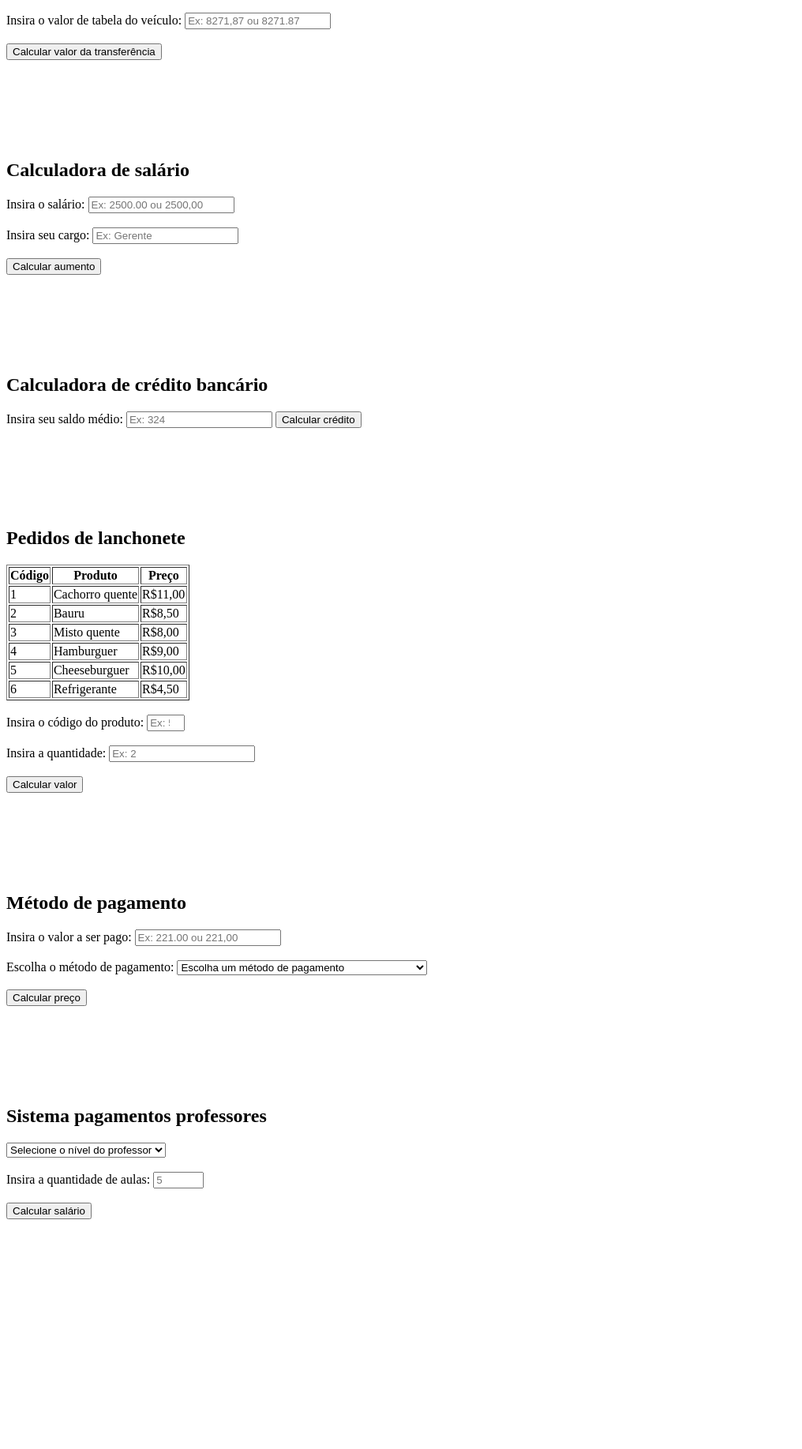
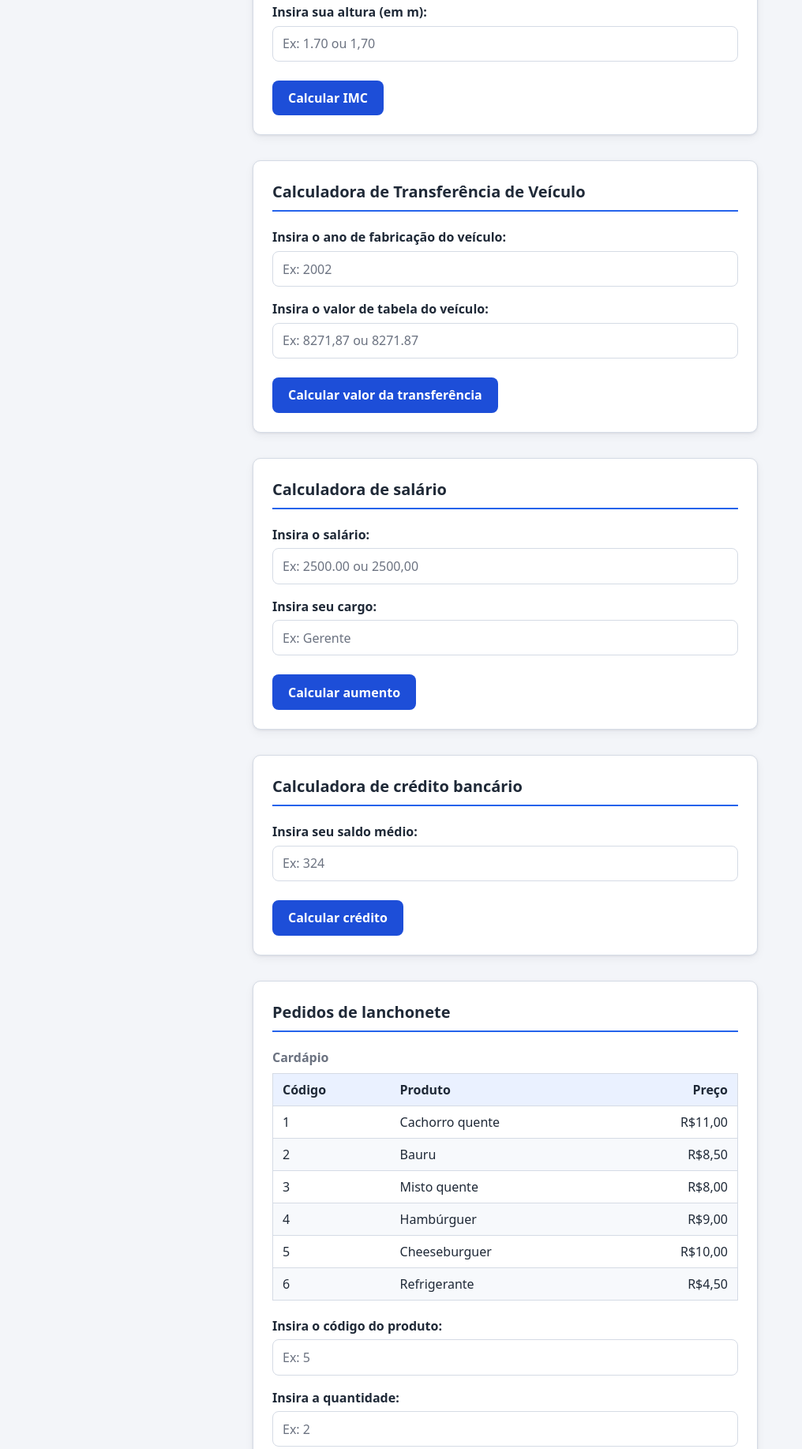
Before and after one commit to EduardoJM777/Trabalho-Segundo-Bimestre-desenv_para_internet-, a plain HTML site: page index.html in a window 1280 px wide. Shown: the part 672-2507 px from the top of the page at 79% size, without its empty margins (0-1016 px from the left). Before the commit the page ends 2330 px from the top, so only its background shows below. Drawn offline with Linux system fonts and the light colour scheme.

Commit message:
realizadas melhorias no html e adicionado css

```diff
--- a/index.html
+++ b/index.html
@@ -9,7 +9,12 @@
 </head>
 <body>
 
+    <main>
+
+        <section>
             <h2>Identificador de Triângulos</h2>
+
+            <div class="campo">
                 <label for="compA">Digite o primeiro comprimento:</label>
                 <input
                     type="number"
@@ -18,9 +23,9 @@
                     min="1"
                     step="0.01"
                     placeholder="Ex: 12">
+            </div>
 
-    <br><br>
-
+            <div class="campo">
                 <label for="compB">Digite o segundo comprimento:</label>
                 <input
                     type="number"
@@ -29,9 +34,9 @@
                     min="1"
                     step="0.01"
                     placeholder="Ex: 15">
+            </div>
 
-    <br><br>
-
+            <div class="campo">
                 <label for="compC">Digite o terceiro comprimento:</label>
                 <input
                     type="number"
@@ -40,22 +45,24 @@
                     min="1"
                     step="0.01"
                     placeholder="Ex: 18">
+            </div>
 
-    <br><br>
+            <button
+                id="btnVerif"
+                type="button">Verificar</button>
 
-    <button id="btnVerif">Verificar</button>
-
+            <div aria-live="polite">
                 <p id="isTriang"></p>
 
                 <p id="tipoTriangulo"></p>
+            </div>
 
+        </section>
 
+        <section>
+            <h2>Calculadora IMC</h2>
 
-    <br><br><br><br><br>
-
-
-
-    <h2>Calculadora IMC</h2>
+            <div class="campo">
                 <label for="peso">Insira seu peso (em kg):</label>
                 <input
                     type="number"
@@ -64,101 +71,109 @@
                     min="1"
                     step="0.01"
                     placeholder="Ex: 60">
+            </div>
 
-    <br><br>
-
-    <label for="altura">Insira sua altura (em m)</label>
+            <div class="campo">
+                <label for="altura">Insira sua altura (em m):</label>
                 <input
                     type="number"
                     id="altura"
                     name="altura"
-        min="0"
+                    min="0.5"
                     step="0.01"
                     placeholder="Ex: 1.70 ou 1,70">
+            </div>
 
-    <br><br>
+            <button
+                id="calcIMC"
+                type="button">Calcular IMC</button>
 
-    <button id="calcIMC">Calcular IMC</button>
-
+            <div aria-live="polite">
                 <p id="resultIMC"></p>
 
                 <p id="classifIMC"></p>
+            </div>
 
+        </section>
 
+        <section>
+            <h2>Calculadora de Transferência de Veículo</h2>
 
-    <br><br><br><br><br>
-
-
-
-    <h2>Calculadora de Transferência de Veículo</h2>
+            <div class="campo">
                 <label for="anoFab">Insira o ano de fabricação do veículo:</label>
                 <input
                     type="number"
                     name="anoFab"
                     id="anoFab"
                     min="1900"
+                    max="2026"
                     placeholder="Ex: 2002">
+            </div>
 
-    <br><br>
-
+            <div class="campo">
                 <label for="valorTabela">Insira o valor de tabela do veículo:</label>
                 <input
                     type="number"
                     id="valorTabela"
                     name="valorTabela"
                     min="1"
+                    step="0.01"
                     placeholder="Ex: 8271,87 ou 8271.87">
+            </div>
 
-    <br><br>
+            <button
+                id="calcTransf"
+                type="button">Calcular valor da transferência</button>
 
-    <button id="calcTransf">Calcular valor da transferência</button>
-
+            <div aria-live="polite">
                 <p id="taxaCobrada"></p>
 
                 <p id="valorCobrado"></p>
+            </div>
 
+        </section>
 
+        <section>
+            <h2>Calculadora de salário</h2>
 
-    <br><br><br><br><br>
-
-
-
-    <h2>Calculadora de salário</h2>
+            <div class="campo">
                 <label for="salario">Insira o salário:</label>
                 <input
                     type="number"
                     id="salario"
                     name="salario"
-        min="1000"
+                    min="1"
                     step="0.01"
                     placeholder="Ex: 2500.00 ou 2500,00">
+            </div>
 
-    <br><br>
-
+            <div class="campo">
                 <label for="cargo">Insira seu cargo:</label>
                 <input
                     type="text"
                     id="cargo"
                     name="cargo"
                     placeholder="Ex: Gerente">
+            </div>
 
-    <br><br>
+            <button
+                id="calcAumento"
+                type="button">Calcular aumento</button>
 
-    <button id="calcAumento">Calcular aumento</button>
-
+            <div aria-live="polite">
                 <p id="salAntigo"></p>
 
                 <p id="salNovo"></p>
 
                 <p id="difSalario"></p>
+            </div>
 
+        </section>
 
+        <section>
+            <h2>Calculadora de crédito bancário</h2>
 
-    <br><br><br><br><br>
-
-
-
-    <h2>Calculadora de crédito bancário</h2>
+            <div class="campo">
                 <label for="saldoMedio">Insira seu saldo médio:</label>
                 <input
                     type="number"
@@ -167,27 +182,34 @@
                     min="0"
                     step="0.01"
                     placeholder="Ex: 324">
+            </div>
 
-    <button id="calcCredito">Calcular crédito</button>
+            <button
+                id="calcCredito"
+                type="button">Calcular crédito</button>
 
+            <div aria-live="polite">
                 <p id="saldo"></p>
 
                 <p id="valorCredito"></p>
+            </div>
 
+        </section>
 
-
-    <br><br><br><br><br>
-
-
-
+        <section>
             <h2>Pedidos de lanchonete</h2>
 
-    <table border="1">
+            <div>
+                <table>
+                    <caption>Cardápio</caption>
+                    <thead>
                         <tr>
-            <th>Código</th>
-            <th>Produto</th>
-            <th>Preço</th>
+                            <th scope="col">Código</th>
+                            <th scope="col">Produto</th>
+                            <th scope="col">Preço</th>
                         </tr>
+                    </thead>
+                    <tbody>
                         <tr>
                             <td>1</td>
                             <td>Cachorro quente</td>
@@ -205,7 +227,7 @@
                         </tr>
                         <tr>
                             <td>4</td>
-            <td>Hamburguer</td>
+                            <td>Hambúrguer</td>
                             <td>R$9,00</td>
                         </tr>
                         <tr>
@@ -218,10 +240,11 @@
                             <td>Refrigerante</td>
                             <td>R$4,50</td>
                         </tr>
+                    </tbody>
                 </table>
+            </div>
 
-    <br>
-
+            <div class="campo">
                 <label for="codProduto">Insira o código do produto:</label>
                 <input
                     type="number"
@@ -230,9 +253,9 @@
                     min="1"
                     max="6"
                     placeholder="Ex: 5">
+            </div>
 
-    <br><br>
-
+            <div class="campo">
                 <label for="qtdProduto">Insira a quantidade:</label>
                 <input
                     type="number"
@@ -240,20 +263,22 @@
                     name="qtdProduto"
                     min="1"
                     placeholder="Ex: 2">
+            </div>
 
-    <br><br>
+            <button
+                id="calcVal"
+                type="button">Calcular valor</button>
 
-    <button id="calcVal">Calcular valor</button>
+            <div aria-live="polite">
+                <p id="valorProdutos"></p>
+            </div>
 
-    <p id="valorProdutos"></p>
+        </section>
 
+        <section>
+            <h2>Método de pagamento</h2>
 
-
-    <br><br><br><br><br>
-
-
-
-    <h2>Método de pagamento</h2>
+            <div class="campo">
                 <label for="valAserPago">Insira o valor a ser pago:</label>
                 <input
                     type="number"
@@ -262,45 +287,47 @@
                     min="1"
                     step="0.01"
                     placeholder="Ex: 221.00 ou 221,00">
+            </div>
 
-    <br><br>
-
-    <label for="metodoPagamento">Escolha o método de pagamento:</label>
+            <div class="campo">
+                <label for="metodoPagamento">Método de pagamento:</label>
                 <select
                     name="metodoPagamento"
                     id="metodoPagamento">
-        <option value="0" selected disabled>Escolha um método de pagamento</option>
-        <option value="1">Á vista em dinheiro ou cheque (10% de desconto)</option>
-        <option value="2">Á vista no cartão de crédito (15% de desconto)</option>
+                    <option value="" selected disabled>Escolha um método de pagamento</option>
+                    <option value="1">À vista em dinheiro ou cheque (10% de desconto)</option>
+                    <option value="2">À vista no cartão de crédito (15% de desconto)</option>
                     <option value="3">Em 2x sem juros</option>
                     <option value="4">Em 2x com juros de 10%</option>
                 </select>
+            </div>
 
-    <br><br>
+            <button
+                id="calcPreco"
+                type="button">Calcular preço</button>
 
-    <button id="calcPreco">Calcular preço</button>
+            <div aria-live="polite">
+                <p id="precoAserPago"></p>
+            </div>
 
-    <p id="precoAserPago"></p>
+        </section>
 
-
-
-    <br><br><br><br><br>
-
-
-
+        <section>
             <h2>Sistema pagamentos professores</h2>
 
+            <div class="campo">
+                <label for="nivelProfe">Nível do professor:</label>
                 <select
                     name="nivelProfe"
                     id="nivelProfe">
-        <option value="1" selected disabled>Selecione o nível do professor</option>
-        <option value="2">Nível 1</option>
-        <option value="3">Nível 2</option>
-        <option value="4">Nível 3</option>
+                    <option value="" selected disabled>Selecione o nível do professor</option>
+                    <option value="1">Nível 1</option>
+                    <option value="2">Nível 2</option>
+                    <option value="3">Nível 3</option>
                 </select>
+            </div>
 
-    <br><br>
-
+            <div class="campo">
                 <label for="qtdAulas">Insira a quantidade de aulas:</label>
                 <input
                     type="number"
@@ -308,17 +335,20 @@
                     name="qtdAulas"
                     min="1"
                     max="100"
-        placeholder="5">
+                    placeholder="Ex: 5">
+            </div>
 
-    <br><br>
+            <button
+                id="calcSalario"
+                type="button">Calcular salário</button>
 
-    <button id="calcSalario">Calcular salário</button>
+            <div aria-live="polite">
+                <p id="resultSalario"></p>
+            </div>
 
-    <p id="resultSalario"></p>
+        </section>
 
-
-
-    <br><br><br><br><br>
+    </main>
 
 </body>
 </html>
--- a/script.js
+++ b/script.js
@@ -314,11 +314,11 @@ function iniciarSalProf() {
 
         let valorPorNivel;
 
-        if (selNivelProf.value === "2") {
+        if (selNivelProf.value === "1") {
             valorPorNivel = 12;
+        } else if (selNivelProf.value === "2") {
+            valorPorNivel = 17;
         } else if (selNivelProf.value === "3") {
-            valorPorNivel = 17;
-        } else if (selNivelProf.value === "4") {
             valorPorNivel = 25;
         } else {
             txtResultSalario.textContent = "Nível de professor inválido.";
--- a/styles.css
+++ b/styles.css
@@ -0,0 +1,229 @@
+:root {
+    color-scheme: light dark;
+
+    --cor-fundo: #f3f5f9;
+    --cor-cartao: #ffffff;
+    --cor-texto: #1f2937;
+    --cor-texto-suave: #6b7280;
+    --cor-borda: #d5dbe5;
+    --cor-destaque: #2563eb;
+    --cor-destaque-escuro: #1d4ed8;
+    --cor-destaque-fundo: #eaf1ff;
+    --cor-erro: #dc2626;
+    --cor-linha-zebra: #f7f9fc;
+
+    --raio: 10px;
+    --sombra: 0 1px 3px rgba(15, 23, 42, 0.08), 0 4px 12px rgba(15, 23, 42, 0.05);
+}
+
+@media (prefers-color-scheme: dark) {
+    :root {
+        --cor-fundo: #0f172a;
+        --cor-cartao: #1e293b;
+        --cor-texto: #e5e7eb;
+        --cor-texto-suave: #9ca3af;
+        --cor-borda: #334155;
+        --cor-destaque: #60a5fa;
+        --cor-destaque-escuro: #3b82f6;
+        --cor-destaque-fundo: #172554;
+        --cor-erro: #f87171;
+        --cor-linha-zebra: #243247;
+        --sombra: 0 1px 3px rgba(0, 0, 0, 0.4);
+    }
+}
+
+
+
+*,
+*::before,
+*::after {
+    box-sizing: border-box;
+}
+
+body {
+    margin: 0;
+    padding: 2rem 1rem 4rem;
+    font-family: system-ui, -apple-system, "Segoe UI", Roboto, Arial, sans-serif;
+    font-size: 1rem;
+    line-height: 1.5;
+    color: var(--cor-texto);
+    background: var(--cor-fundo);
+}
+
+main {
+    max-width: 40rem;
+    margin: 0 auto;
+}
+
+h1 {
+    margin: 0 0 2rem;
+    font-size: 1.75rem;
+    text-align: center;
+}
+
+
+
+section {
+    margin-bottom: 2rem;
+    padding: 1.5rem;
+    background: var(--cor-cartao);
+    border: 1px solid var(--cor-borda);
+    border-radius: var(--raio);
+    box-shadow: var(--sombra);
+}
+
+h2 {
+    margin: 0 0 1.25rem;
+    padding-bottom: 0.5rem;
+    font-size: 1.25rem;
+    border-bottom: 2px solid var(--cor-destaque);
+}
+
+
+
+.campo {
+    margin-bottom: 1rem;
+}
+
+label {
+    display: block;
+    margin-bottom: 0.35rem;
+    font-weight: 600;
+}
+
+input,
+select {
+    display: block;
+    width: 100%;
+    padding: 0.6rem 0.75rem;
+    font: inherit;
+    color: inherit;
+    background: var(--cor-cartao);
+    border: 1px solid var(--cor-borda);
+    border-radius: 8px;
+}
+
+input::placeholder {
+    color: var(--cor-texto-suave);
+    opacity: 1;
+}
+
+input:focus-visible,
+select:focus-visible,
+button:focus-visible {
+    outline: 3px solid var(--cor-destaque);
+    outline-offset: 2px;
+}
+
+/* Só marca como inválido depois que a pessoa digitou algo */
+input:not(:placeholder-shown):invalid {
+    border-color: var(--cor-erro);
+}
+
+
+
+button {
+    margin-top: 0.5rem;
+    padding: 0.65rem 1.25rem;
+    font: inherit;
+    font-weight: 600;
+    color: #ffffff;
+    background: var(--cor-destaque-escuro);
+    border: none;
+    border-radius: 8px;
+    cursor: pointer;
+}
+
+button:hover {
+    filter: brightness(1.1);
+}
+
+button:active {
+    transform: translateY(1px);
+}
+
+@media (prefers-reduced-motion: no-preference) {
+    button,
+    input,
+    select {
+        transition: filter 0.15s, border-color 0.15s, transform 0.05s;
+    }
+}
+
+
+
+
+section p:empty {
+    display: none;
+}
+
+
+section p:not(:empty) {
+    margin: 0.75rem 0 0;
+    padding: 0.6rem 0.9rem;
+    background: var(--cor-destaque-fundo);
+    border-left: 4px solid var(--cor-destaque);
+    border-radius: 0 8px 8px 0;
+}
+
+
+section p:not(:empty) + p:not(:empty) {
+    margin-top: 0.4rem;
+}
+
+
+
+table {
+    width: 100%;
+    margin-bottom: 1.25rem;
+    border-collapse: collapse;
+    border: 1px solid var(--cor-borda);
+}
+
+caption {
+    padding-bottom: 0.5rem;
+    font-weight: 600;
+    text-align: left;
+    color: var(--cor-texto-suave);
+}
+
+th,
+td {
+    padding: 0.5rem 0.75rem;
+    text-align: left;
+    border-bottom: 1px solid var(--cor-borda);
+}
+
+th {
+    background: var(--cor-destaque-fundo);
+}
+
+tbody tr:nth-child(even) {
+    background: var(--cor-linha-zebra);
+}
+
+
+th:last-child,
+td:last-child {
+    text-align: right;
+}
+
+
+
+@media (max-width: 480px) {
+    body {
+        padding: 1rem 0.75rem 3rem;
+    }
+
+    section {
+        padding: 1.1rem;
+    }
+
+    h1 {
+        font-size: 1.4rem;
+    }
+
+    button {
+        width: 100%;
+    }
+}
```
Lines whose indentation alone changed are shown as unchanged.
